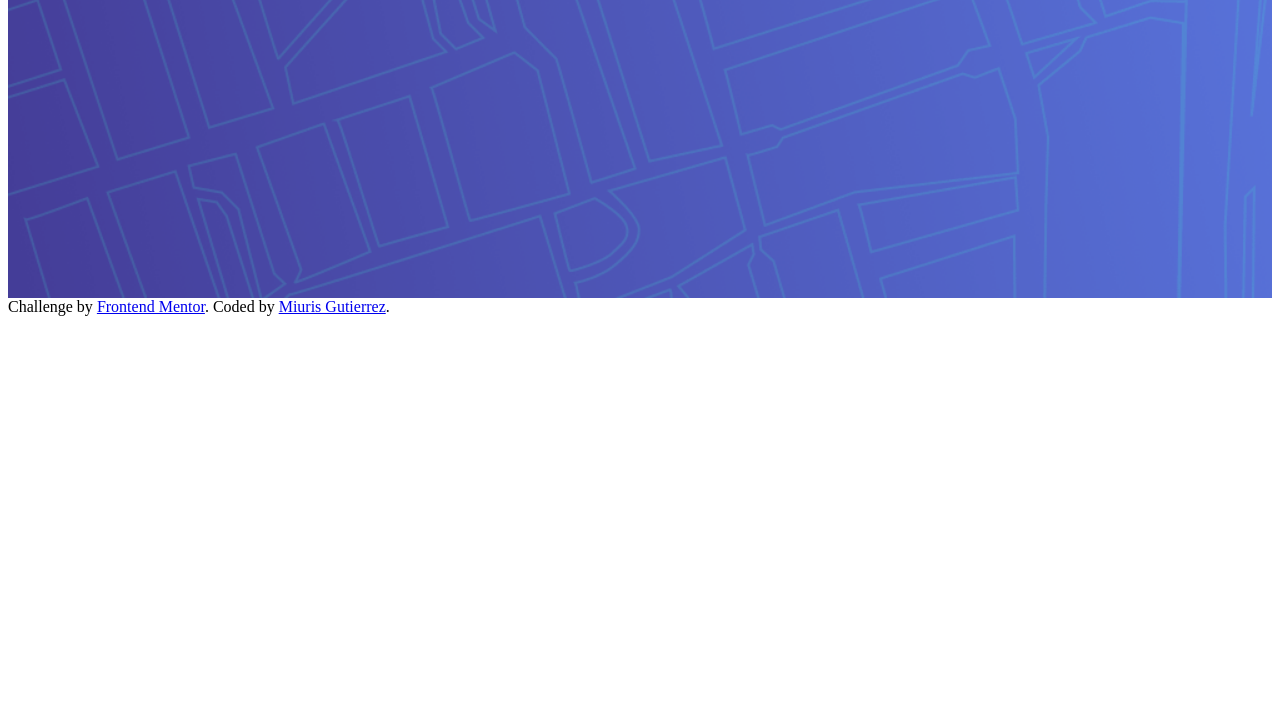
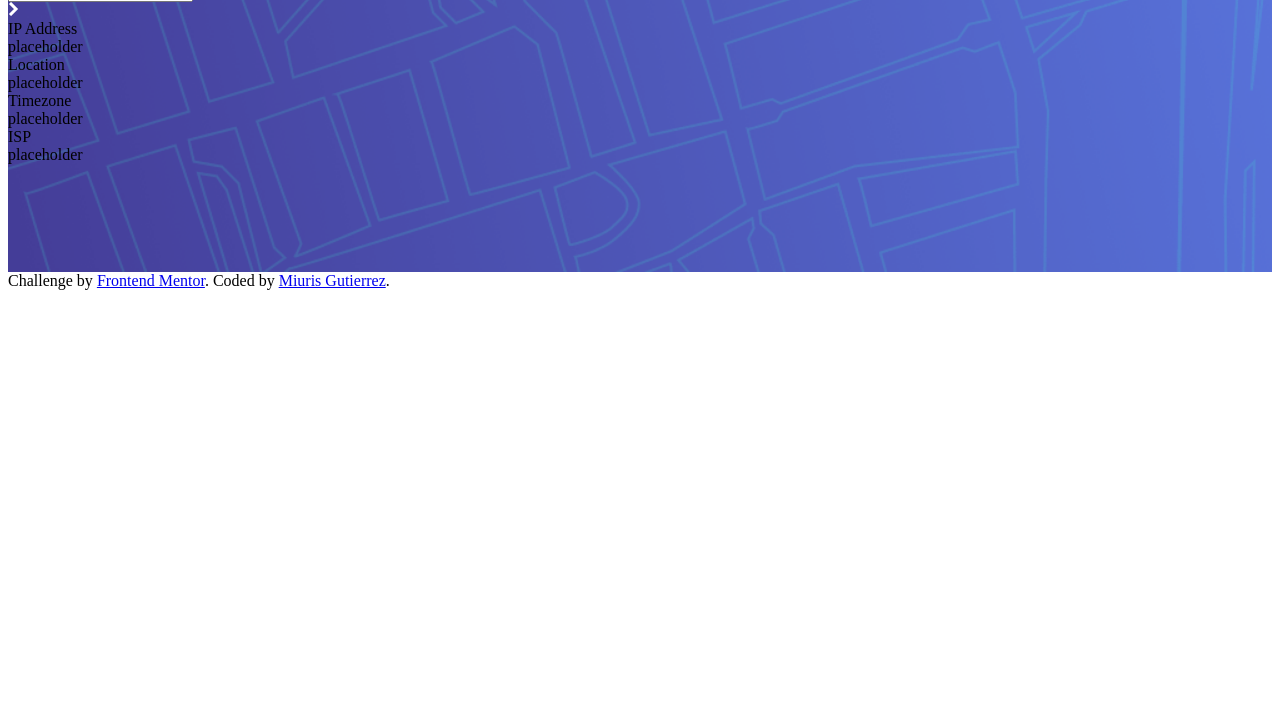
Before and after one commit to miuris/miuris.github.io, a plain HTML site: page index.html in a window 1280 px wide. Shown: the part 99-800 px from the top of the page. Drawn offline with nearby package versions, Linux system fonts and the light colour scheme.

```diff
--- a/index.html
+++ b/index.html
@@ -10,9 +10,12 @@
   <script src="/path/to/leaflet.js"></script>
   <link rel="stylesheet" href="node_modules/leaflet/dist/leaflet.css" />
   <script src="node_modules/leaflet/dist/leaflet.js"></script>
- <title>IP Address Tracker</title>
+  <link rel="preconnect" href="https://fonts.googleapis.com">
+<link rel="preconnect" href="https://fonts.gstatic.com" crossorigin>
+<link href="https://fonts.googleapis.com/css2?family=Rubik:ital,wght@0,300..900;1,300..900&display=swap" rel="stylesheet">
+  <title>IP Address Tracker</title>
   <!-- Feel free to remove these styles or customise in your own stylesheet 👍 -->
-<!--   <style>
+  <!--   <style>
     .attribution {
       font-size: 11px;
       text-align: center;
@@ -21,13 +24,40 @@
     .attribution a {
       color: hsl(228, 45%, 44%);
     }
-  </style> --> -->
+  </style> -->
 </head>
-
 <body>
   <main>
     <header>
       <h1>IP Address Tracker</h1>
+      <div class="ipaddress-input">
+        <input type="text" placeholder="Search for any IP address or domain">
+        <div>
+          <img class="icon-arrow" src="/images/icon-arrow.svg" alt="icon of an arrow">
+        </div>
+        <div class="display-container">
+          <div class="display">
+            <div>IP Address</div>
+            <div>placeholder</div>
+          </div>
+          <div class="display-container">
+            <div class="display">
+              <div>Location</div>
+              <div>placeholder</div>
+            </div>
+            <div class="display-container">
+              <div class="display">
+                <div>Timezone</div>
+                <div>placeholder</div>
+              </div>
+              <div class="display-container">
+                <div class="display">
+                  <div>ISP</div>
+                  <div>placeholder</div>
+                </div>
+              </div>
+
+            </div>
     </header>
   </main>
 
```
